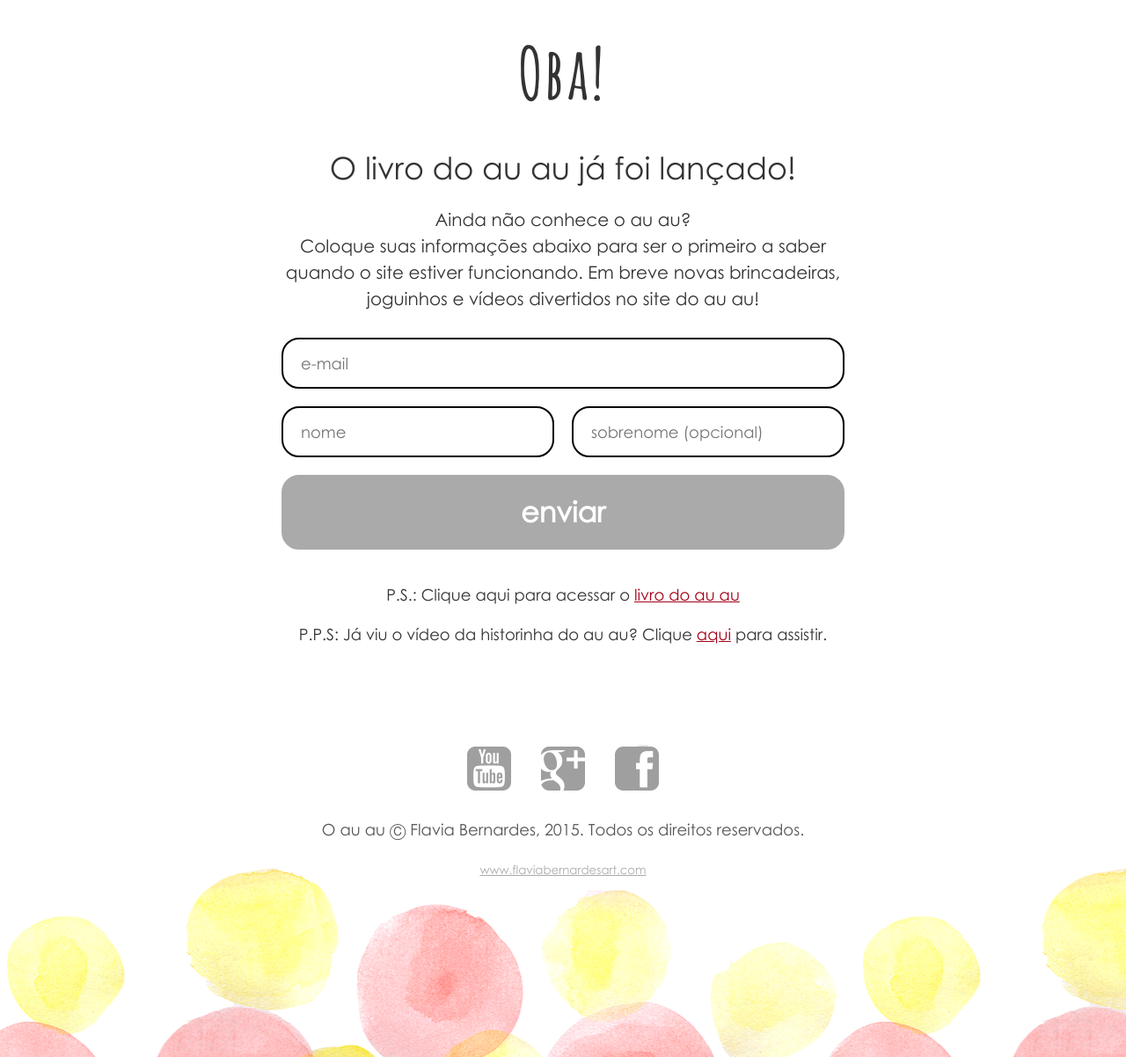
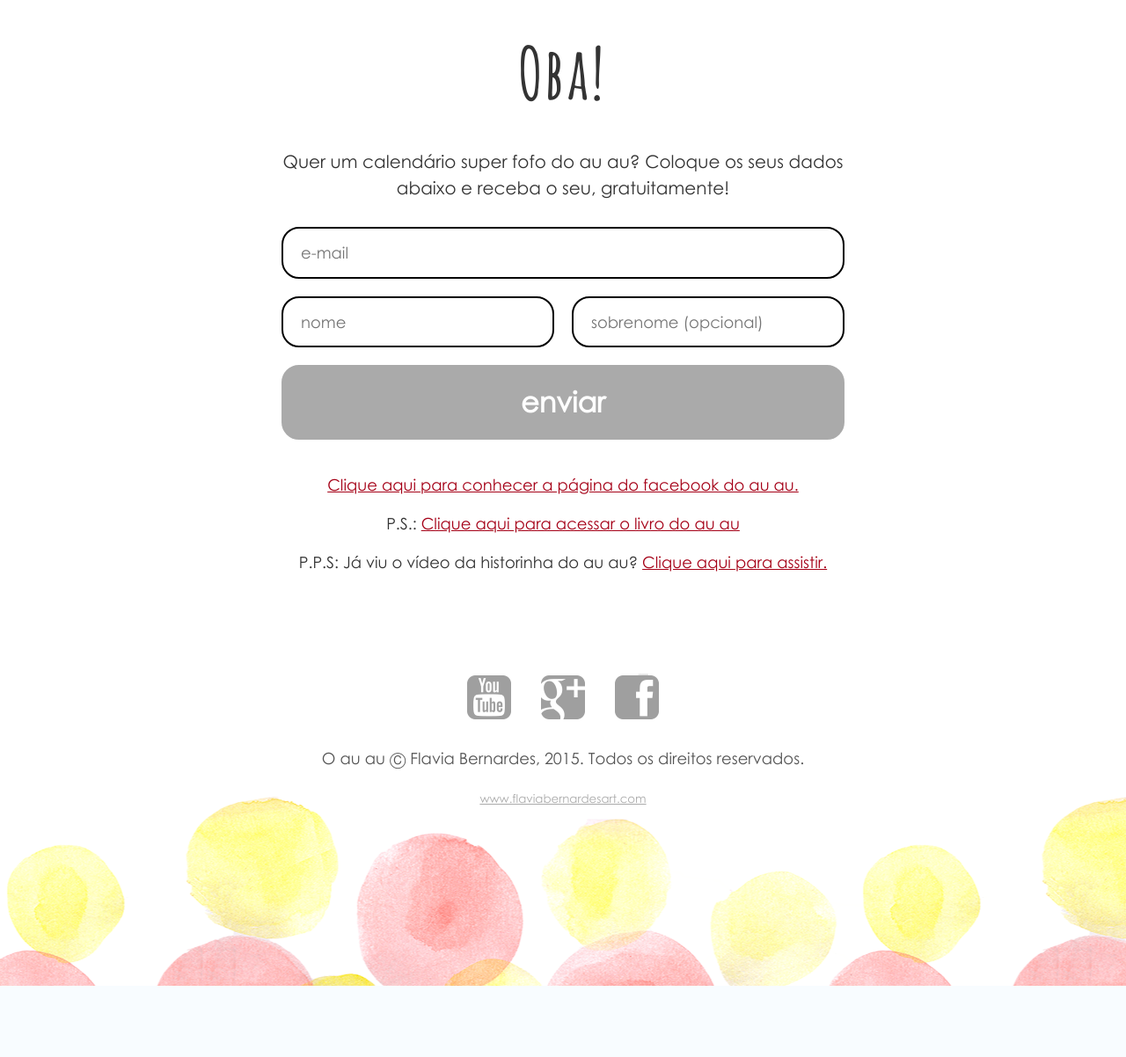
Before and after one commit to rogerhil/oauau, a Django app: page / in a window 1280 px wide. Shown: the part 353-1555 px from the top of the page at 88% size. After the commit the page ends 1474 px from the top, so only its background shows below. Run offline with Django 3.2, Linux system fonts and the light colour scheme; some libraries are stand-ins or nearby versions.

Commit message:
Calendar newsletter process.

```diff
--- a/src/oauau/newsletter/forms.py
+++ b/src/oauau/newsletter/forms.py
@@ -122,7 +122,8 @@ class LandingPageSubscriberForm(BaseSubscriberForm):
     subject = "Confirme seu email"
     body = "Olá %s, \n\n" \
         "Você está recebendo esta mensagem porque se cadastrou no site do " \
-        "au au. Para confirmar o seu cadastro, clique no link abaixo:\n\n" \
+        "au au. Para confirmar o seu cadastro e baixar o calendário do au " \
+        "au, clique no link abaixo:\n\n" \
         "%s\n\n"\
         "Caso o link acima esteja inativo, copie e cole no seu browser.\n\n" \
         "Obrigada,\n\n" \
--- a/src/static/js/newsletter.js
+++ b/src/static/js/newsletter.js
@@ -41,7 +41,7 @@ function newsletterSubmit(o, e) {
                     window.location = url;
                     msg = 'Redirecionando';
                 } else {
-                    msg = 'Tá quase lá! Uma mensagem foi enviada para o email ' + email + '. Clique nela para ter acesso ao livro do au au.<br><br> Caso não tenha recebido, verifique sua pasta spam ou sua pasta de promoções (do gmail) - emails podem ir para lugares estranhos...';
+                    msg = 'Tá quase lá! Uma mensagem foi enviada para o email ' + email + '. Clique nela para ter acesso ao calendário do au au.<br><br> Caso não tenha recebido, verifique sua pasta spam ou sua pasta de promoções (do gmail) - emails podem ir para lugares estranhos...';
                 }
                 $("#content").html('<h2 style="color: #A50017">' + msg + '.</h2>').css('padding', '5px');
                 $("#content").effect('highlight', 2000, function () {
--- a/src/templates/landing_page.html
+++ b/src/templates/landing_page.html
@@ -10,25 +10,28 @@
             <h1 class="special-title">
                 <span class="special-title-bold">Oba!</span><br>
             </h1>
-            <h2>O livro do au au já foi lançado!</h2>
             <h3>
-                Ainda não conhece o au au?<br>
-                Coloque suas informações abaixo para ser o primeiro a saber
-                quando o site estiver funcionando. Em breve novas brincadeiras,
-                joguinhos e vídeos divertidos no site do au au!
+                Quer um calendário super fofo do au au? Coloque os seus dados
+                abaixo e receba o seu, gratuitamente!
             </h3>
             <form id="form-subscriber" action="{% url 'landing_page' %}" method="post">
                 {% include "signup_form.html" %}
             </form>
             <br>
+
             <p>
-                P.S.: Clique aqui para acessar o
-                <a href="http://www.amazon.com.br/o-au-Flavia-Bernardes-ebook/dp/B015EO08N0/ref=sr_1_1?ie=UTF8&qid=1443371333&sr=8-1&keywords=o+au+au" target="_blank">
-                    livro do au au
+                <a href="https://www.facebook.com/oauau/">
+                    Clique aqui para conhecer a página do facebook do au au.
                 </a>
             </p>
             <p>
-                P.P.S: Já viu o vídeo da historinha do au au? Clique <a href="https://www.youtube.com/watch?v=TdH9zM2O5qo" target="_blank">aqui</a> para assistir.
+                P.S.:
+                <a href="http://www.amazon.com.br/o-au-Flavia-Bernardes-ebook/dp/B015EO08N0/ref=sr_1_1?ie=UTF8&qid=1443371333&sr=8-1&keywords=o+au+au" target="_blank">
+                    Clique aqui para acessar o livro do au au
+                </a>
+            </p>
+            <p>
+                P.P.S: Já viu o vídeo da historinha do au au? <a href="https://www.youtube.com/watch?v=TdH9zM2O5qo" target="_blank">Clique aqui para assistir.</a>
             </p>
         </div>
         <br>
```
Also changed, not shown: src/templates/confirmation.html (+14 -3 lines).
